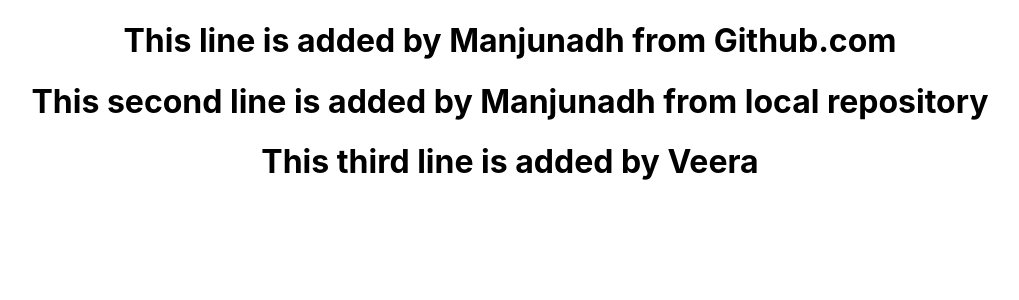
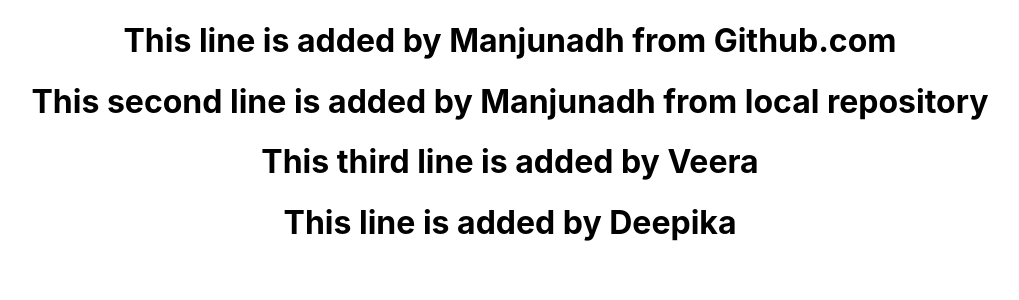
Before and after one commit to manjunadhb/Batch2303PulseRep, a React (Create React App) app: page / in a window 1280 px wide. Shown: the top 300 px of the page, without its empty margins (130-1149 px from the left). Built offline with nearby package versions, Linux system fonts and the light colour scheme.

Commit message:
project added

```diff
--- a/src/App.js
+++ b/src/App.js
@@ -7,6 +7,7 @@ function App() {
       <h1>This line is added by Manjunadh from Github.com</h1>
       <h1>This second line is added by Manjunadh from local repository</h1>
       <h1>This third line is added by Veera</h1>
+      <h1>This line is added by Deepika</h1>
     </div>
   );
 }
```
